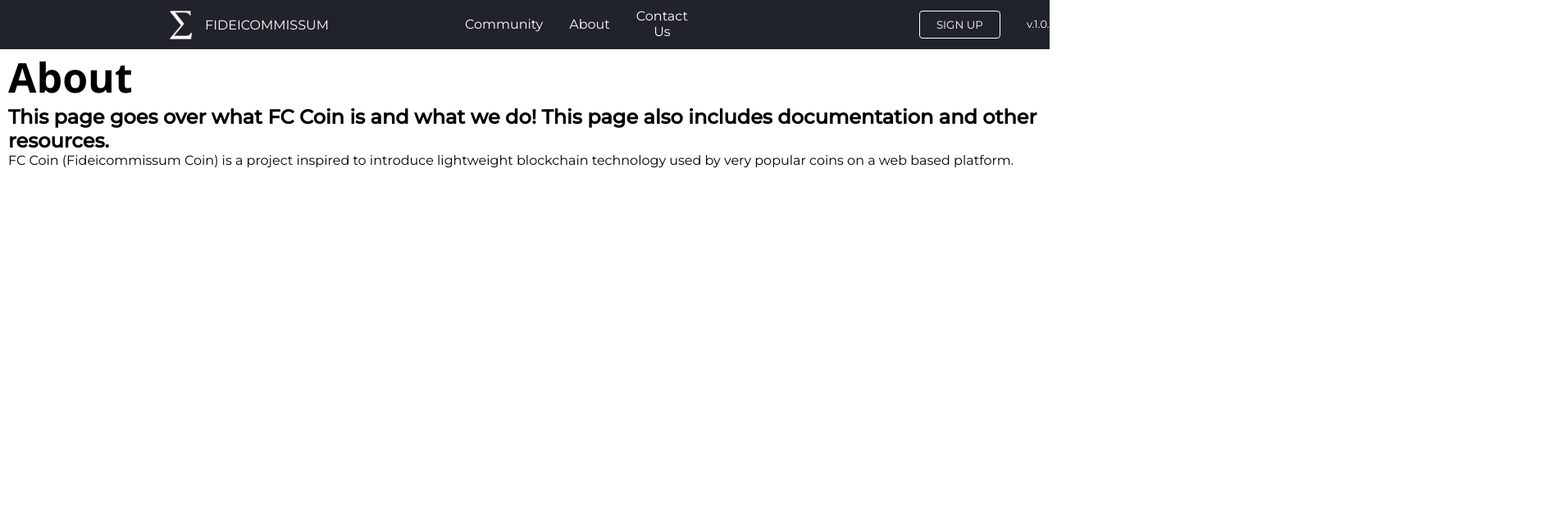
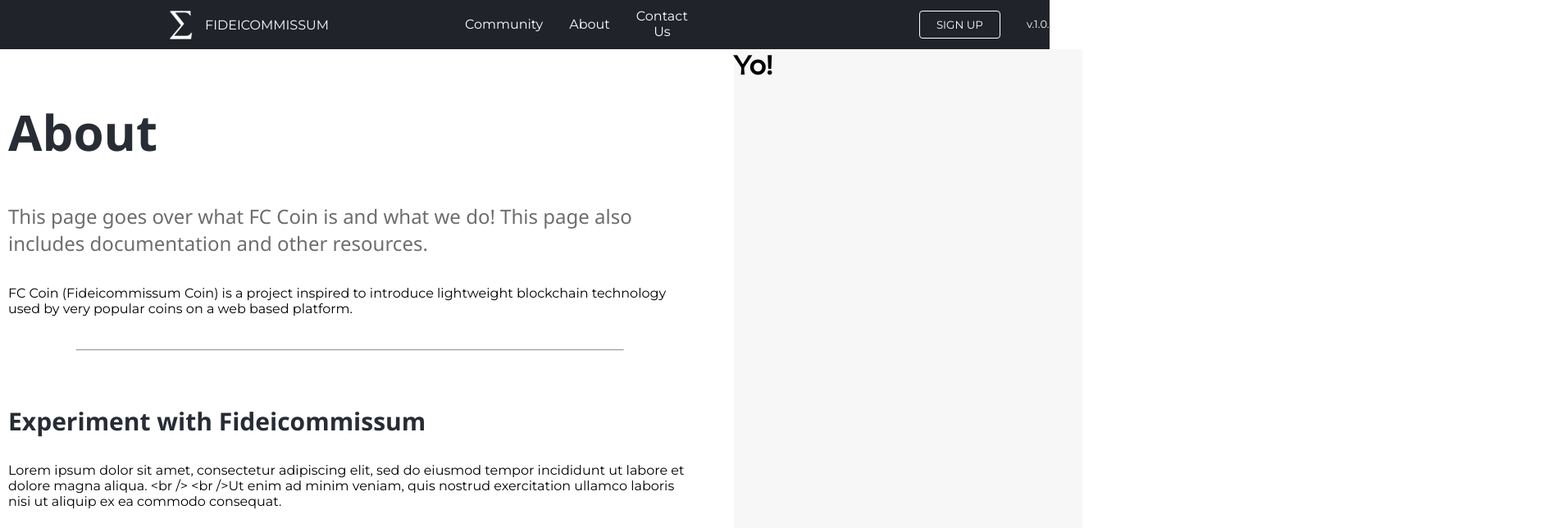
Before and after one commit to Zachary1575/FC_Coin, a React (Create React App) app in the folder client/: page /about in a window 1280 px wide. Shown: the top 644 px of the page at 82% size, 1900 px wide, since content can reach past the window. Built offline with nearby package versions, Linux system fonts and the light colour scheme.

Commit message:
Alter Components

```diff
--- a/client/src/Components/HeaderText.css
+++ b/client/src/Components/HeaderText.css
@@ -1,3 +1,19 @@
 .hText_Container {
     color: black;
 }
+
+.Text_header {
+    font-family: 'Segoe UI', Tahoma, Geneva, Verdana, sans-serif;
+    font-size: 30px;
+    color: #282c34;
+    font-weight: 650;
+    margin-top: 45px;
+}
+
+.Text_desc1 {
+    margin-top: 30px;
+}
+
+.Text_desc2 {
+    margin-top: 35px;
+}
--- a/client/src/Components/HeaderText.jsx
+++ b/client/src/Components/HeaderText.jsx
@@ -1,12 +1,15 @@
+//Functional Component
 import React from 'react';
 import './HeaderText.css';
 
-function HeaderText() {
+function HeaderText({ Title, Description1, Description2, Break }) {
   return(
   <React.Fragment>
       <div className='hText_container'>
-          <h1>This is the Section Header!</h1>
-
+          <h1 className='Text_header'>{Title}</h1>
+          <p className='Text_desc1'>{Description1}</p>
+          <p className='Text_desc2'>{Description2}</p>
+          {(Break) ? <div style={ {display: "flex", justifyContent: "center", marginBottom: "20px"}}> <hr style={ {borderBottom: "1px solid #ececec", width: "80%", marginTop: "40px"} }></hr> </div> : <div/>}
       </div>
 
   </React.Fragment>);
--- a/client/src/Components/IntroText.css
+++ b/client/src/Components/IntroText.css
@@ -1,9 +1,22 @@
 .Intro_Container {
     display: table;
+    margin-top: 60px;
 }
 
 .Intro_Header1 {
     font-family: 'Segoe UI', Tahoma, Geneva, Verdana, sans-serif;
-    font-size: 50px;
+    font-size: 60px;
+    color: #282c34;
+}
+
+.Intro_Header2 {
+    font-family: 'Segoe UI', Tahoma, Geneva, Verdana, sans-serif;
+    color: #6d6d6d;
+    font-weight: 100;
+    margin-top: 45px;
 
 }
+
+.Intro_Para {
+    margin-top: 35px;
+}
--- a/client/src/Components/IntroText.jsx
+++ b/client/src/Components/IntroText.jsx
@@ -1,4 +1,4 @@
-//Functional Components
+//Functional Component
 import React from 'react';
 import './IntroText.css';
 
--- a/client/src/Components/TextnPicLeft.jsx
+++ b/client/src/Components/TextnPicLeft.jsx
@@ -11,20 +11,23 @@ class TextnPicLeft extends Component {
       title: this.props.title,
       desc: this.props.desc,
       buttonPresence: this.props.buttonPresence,
-    buttondesc: this.props.buttondesc
+      buttondesc: this.props.buttondesc,
+      buttonLink:this.props.buttonLink
     }
 
     render() {
+
+      const { imgSrc, altSrc , title, desc, buttonPresence, buttondesc, buttonLink } = this.state;
 
       return(
         <React.Fragment>
           <div className='TextnPICl_Container'>
             <div className='Inner'>
-              <h1 className='TextnPICl_TITLE'>{this.state.title}</h1>
-              <p className='TextnPICl_DESC'>{this.state.desc}</p>
-              {(this.state.buttonPresence) ? <div className='btn_TextnPic'><Link to="/sign-up"><Button buttonSize='btn--wide' buttonColor='primary'>{this.state.buttondesc}</Button></Link></div> : <div/>}
+              <h1 className='TextnPICl_TITLE'>{title}</h1>
+              <p className='TextnPICl_DESC'>{desc}</p>
+              {(buttonPresence) ? <div className='btn_TextnPic'><Link to={buttonLink}><Button buttonSize='btn--wide' buttonColor='primary'>{buttondesc}</Button></Link></div> : <div/>}
             </div>
-            <img src ={this.state.imgSrc} alt={this.state.altSrc} className='TextnPICl_IMG'></img>
+            <img src ={imgSrc} alt={altSrc} className='TextnPICl_IMG'></img>
           </div>
 
         </React.Fragment>
--- a/client/src/Pages/About/about.jsx
+++ b/client/src/Pages/About/about.jsx
@@ -1,13 +1,76 @@
 //Class Component
 import React, { Component } from 'react';
-import Intro from '../../Components/IntroText'
+import Intro from '../../Components/IntroText';
+import Mid from '../../Components/HeaderText';
 
 class about extends Component {
     state = {
-        begin: {id: 1,
+        begin:
+        {
+            id: 1,
             MainTitle: 'About',
-            SecondTitle: 'This page goes over what FC Coin is and what we do! This page also includes documentation and other resources.',
-            Description: 'FC Coin (Fideicommissum Coin) is a project inspired to introduce lightweight blockchain technology used by very popular coins on a web based platform.'}
+            SecondTitle: 'This page goes over what FC Coin is and what we do! \n This page also includes documentation and other resources.',
+            Description: 'FC Coin (Fideicommissum Coin) is a project inspired to introduce lightweight blockchain technology used by very popular coins on a web based platform.'
+        },
+
+        midOrder:
+        [
+            {
+                id: 1,
+                Title: 'Experiment with Fideicommissum',
+                Description1: `Lorem ipsum dolor sit amet, consectetur adipiscing elit, sed do eiusmod tempor incididunt ut labore et dolore magna aliqua.
+                                <br /> <br />Ut enim ad minim veniam, quis nostrud exercitation ullamco laboris nisi ut aliquip ex ea commodo consequat.`,
+                Description2:`Lorem ipsum dolor sit amet, consectetur adipiscing elit, sed do eiusmod tempor incididunt ut labore et dolore magna aliqua.
+                                <br /> <br />Ut enim ad minim veniam, quis nostrud exercitation ullamco laboris nisi ut aliquip ex ea commodo consequat.`,
+                Break: false
+
+            },
+
+            {
+                id: 2,
+                Title: 'Do Something!',
+                Description1:`Lorem ipsum dolor sit amet, consectetur adipiscing elit, sed do eiusmod tempor incididunt ut labore et dolore magna aliqua.
+                                <br /> <br />Ut enim ad minim veniam, quis nostrud exercitation ullamco laboris nisi ut aliquip ex ea commodo consequat.`,
+                Description2:'',
+                Break: true
+            },
+
+            {
+                id: 3,
+                Title: 'Experiment with Fideicommissum',
+                Description1: `Lorem ipsum dolor sit amet, consectetur adipiscing elit, sed do eiusmod tempor incididunt ut labore et dolore magna aliqua.
+                                <br /> <br />Ut enim ad minim veniam, quis nostrud exercitation ullamco laboris nisi ut aliquip ex ea commodo consequat.`,
+                Description2:`Lorem ipsum dolor sit amet, consectetur adipiscing elit, sed do eiusmod tempor incididunt ut labore et dolore magna aliqua.
+                                <br /> <br />Ut enim ad minim veniam, quis nostrud exercitation ullamco laboris nisi ut aliquip ex ea commodo consequat.`,
+                Break: false
+
+            },
+
+            {
+                id: 4,
+                Title: 'Experiment with Fideicommissum',
+                Description1: `Lorem ipsum dolor sit amet, consectetur adipiscing elit, sed do eiusmod tempor incididunt ut labore et dolore magna aliqua.
+                                <br /> <br />Ut enim ad minim veniam, quis nostrud exercitation ullamco laboris nisi ut aliquip ex ea commodo consequat.`,
+                Description2:``,
+                Break: true
+
+            },
+
+            {
+                id: 5,
+                Title: 'Experiment with Fideicommissum',
+                Description1: `Lorem ipsum dolor sit amet, consectetur adipiscing elit, sed do eiusmod tempor incididunt ut labore et dolore magna aliqua.
+                                <br /> <br />Ut enim ad minim veniam, quis nostrud exercitation ullamco laboris nisi ut aliquip ex ea commodo consequat.`,
+                Description2:`Lorem ipsum dolor sit amet, consectetur adipiscing elit, sed do eiusmod tempor incididunt ut labore et dolore magna aliqua.
+                                <br /> <br />Ut enim ad minim veniam, quis nostrud exercitation ullamco laboris nisi ut aliquip ex ea commodo consequat.`,
+                Break: false
+
+            },
+
+        ]
+
+
+
       }
 
     render() {
@@ -15,10 +78,22 @@ class about extends Component {
 
         return (
             <React.Fragment>
-                <div className='about_container' style={ {marginLeft: "auto", marginRight: "auto", maxWidth: "1260px", display: "flex"} }>
-                    <Intro key={begin.id} MainTitle={begin.MainTitle} SecondTitle={begin.SecondTitle} Description={begin.Description} />
+                <div className='about_container' style={{marginLeft: "auto", marginRight: "auto", maxWidth: "1260px", display: "flex"}}>
+                    <div className='about_inner_container' style={ {display: "flex", flexDirection: "column", flexWrap: "wrap"} }>
+                        <Intro key={begin.id} MainTitle={begin.MainTitle} SecondTitle={begin.SecondTitle} Description={begin.Description} />
+                        <div style={ {display: "flex", justifyContent: "center", marginBottom: "20px"}}> <hr style={ {borderBottom: "1px solid #ececec", width: "80%", marginTop: "40px"} }></hr> </div>
+                        {this.state.midOrder.map(txt => <Mid key={txt.id} Title={txt.Title} Description1={txt.Description1} Description2={txt.Description2} Break={txt.Break} />)}
+                    </div>
 
+                    <div className='Side_Nav' style={{width: "80%", height: "100%", position: "relative"}}>
+                        <div style={{marginLeft: "50px", backgroundColor:"#f7f7f7", width: "100%", height: "calc(100vh - 60px)"}}>
+                            <h1>Yo!</h1>
+                        </div>
+                    </div>
                 </div>
+
+
+                <div style={{width: "1900px", height: "100px", background: "#20232a", marginTop: "50px"}}></div>
             </React.Fragment>
         );
     }
--- a/client/src/Pages/HomePage/Home.css
+++ b/client/src/Pages/HomePage/Home.css
@@ -9,9 +9,3 @@
     width: 50%;
     margin-top: 40px;
 }
-
-#rectangle{
-    width:1900px;
-    height:100px;
-    background:#20232a;
-}
--- a/client/src/Pages/HomePage/Home.js
+++ b/client/src/Pages/HomePage/Home.js
@@ -18,7 +18,8 @@ class Home extends Component {
                 imgSrc:'images/blogging.svg',
                 title: 'A Loving Community',
                 altSrc: 'IMAGE COULD NOT BE LOADED!',
-                desc:'Lorem ipsum dolor sit amet, consectetur adipiscing elit, sed do eiusmod tempor incididunt ut labore et dolore magna aliqua. <br /> <br />Ut enim ad minim veniam, quis nostrud exercitation ullamco laboris nisi ut aliquip ex ea commodo consequat.',
+                desc:`Lorem ipsum dolor sit amet, consectetur adipiscing elit, sed do eiusmod tempor incididunt ut labore et dolore magna aliqua.
+                    <br /> <br />Ut enim ad minim veniam, quis nostrud exercitation ullamco laboris nisi ut aliquip ex ea commodo consequat.`,
                 buttondesc:'Join us!',
                 buttonLink:'/community'
             },
@@ -29,7 +30,8 @@ class Home extends Component {
                 imgSrc:'images/chatbot.svg',
                 title: 'Lightweight and Functional',
                 altSrc: 'IMAGE COULD NOT BE LOADED!',
-                desc:'Lorem ipsum dolor sit amet, consectetur adipiscing elit, sed do eiusmod tempor incididunt ut labore et dolore magna aliqua. <br /> <br />Ut enim ad minim veniam, quis nostrud exercitation ullamco laboris nisi ut aliquip ex ea commodo consequat.',
+                desc:`Lorem ipsum dolor sit amet, consectetur adipiscing elit, sed do eiusmod tempor incididunt ut labore et dolore magna aliqua.
+                <br /> <br />Ut enim ad minim veniam, quis nostrud exercitation ullamco laboris nisi ut aliquip ex ea commodo consequat.`,
                 buttondesc:'Learn more!',
                 buttonLink:'/about'
             },
@@ -40,7 +42,8 @@ class Home extends Component {
                 imgSrc:'images/2.svg',
                 title: 'Easy to use UI',
                 altSrc: 'IMAGE COULD NOT BE LOADED!',
-                desc:'Lorem ipsum dolor sit amet, consectetur adipiscing elit, sed do eiusmod tempor incididunt ut labore et dolore magna aliqua. <br /> <br />Ut enim ad minim veniam, quis nostrud exercitation ullamco laboris nisi ut aliquip ex ea commodo consequat.',
+                desc:`Lorem ipsum dolor sit amet, consectetur adipiscing elit, sed do eiusmod tempor incididunt ut labore et dolore magna aliqua.
+                <br /> <br />Ut enim ad minim veniam, quis nostrud exercitation ullamco laboris nisi ut aliquip ex ea commodo consequat.`,
                 buttondesc:'',
                 buttonLink:''
             }
@@ -65,7 +68,7 @@ class Home extends Component {
                 : <PicTextL key={TextBody.id} buttonPresence={TextBody.buttonPresence} buttondesc={TextBody.buttondesc} buttonLink={TextBody.buttonLink} imgSrc={TextBody.imgSrc} title={TextBody.title} altSrc={TextBody.altSrc} desc={TextBody.desc} />)}
             </div>
 
-            <div id="rectangle"></div>
+            <div style={{width: "1900px", height: "100px", background: "#20232a", marginTop: "50px"}}></div>
 
             </>
         );
```
